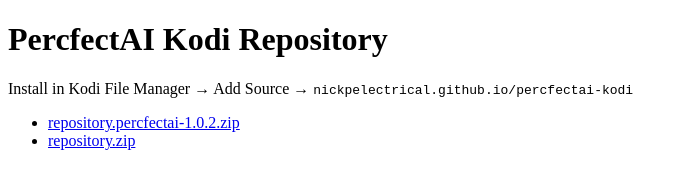
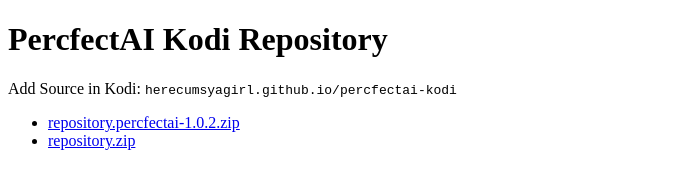
Before and after one commit to nickpelectrical/percfectai-kodi, a plain HTML site: page index.html in a window 1280 px wide. Shown: the whole page, without its empty margins (0-688 px from the left). Drawn offline with Linux system fonts and the light colour scheme.

Commit message:
Kodi repo: herecumsyagirl GitHub Pages URLs

```diff
--- a/index.html
+++ b/index.html
@@ -1,15 +1,6 @@
 <!DOCTYPE html>
-<html lang="en">
-<head>
-  <meta charset="UTF-8">
-  <title>PercfectAI Kodi Repository</title>
-</head>
-<body>
-  <h1>PercfectAI Kodi Repository</h1>
-  <p>Install in Kodi File Manager → Add Source → <code>nickpelectrical.github.io/percfectai-kodi</code></p>
-  <ul>
-    <li><a href="repository.percfectai-1.0.2.zip">repository.percfectai-1.0.2.zip</a></li>
-    <li><a href="repository.zip">repository.zip</a></li>
-  </ul>
-</body>
-</html>
+<html><head><meta charset="UTF-8"><title>PercfectAI Kodi Repository</title></head><body>
+<h1>PercfectAI Kodi Repository</h1>
+<p>Add Source in Kodi: <code>herecumsyagirl.github.io/percfectai-kodi</code></p>
+<ul><li><a href="repository.percfectai-1.0.2.zip">repository.percfectai-1.0.2.zip</a></li><li><a href="repository.zip">repository.zip</a></li></ul>
+</body></html>
```
Also changed, not shown: 2 other files.
